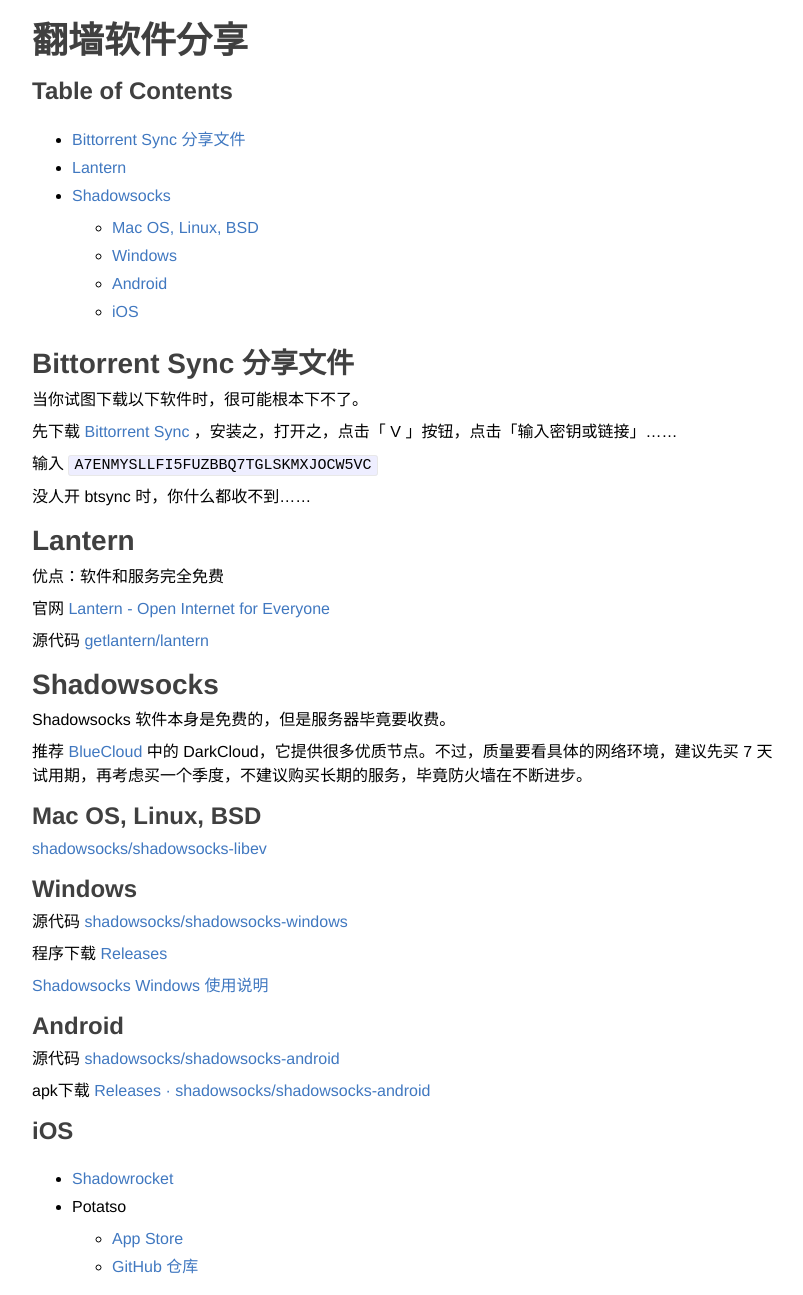
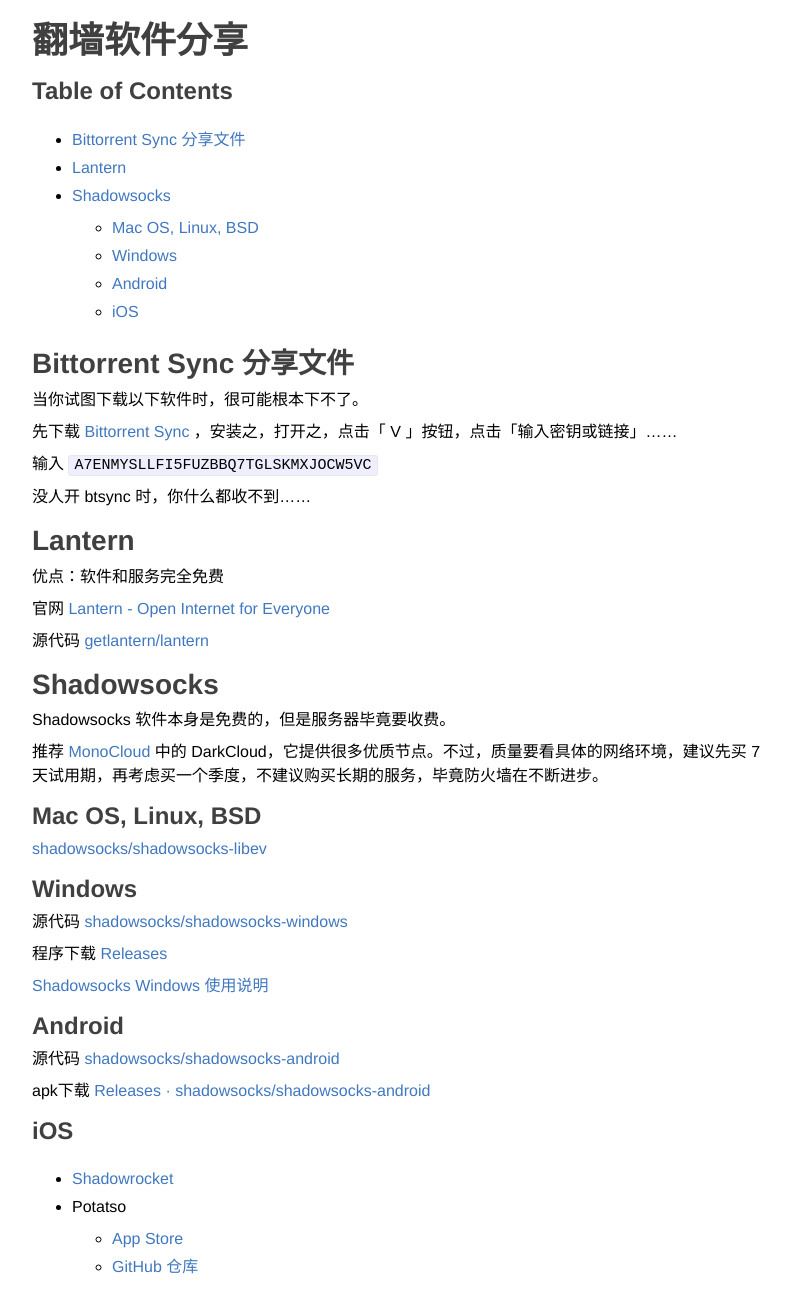
Before and after one commit to ccoode/awesome, a Jekyll site: the page built from fuckgfw.md, in a window 1280 px wide. Shown: the whole page, without its empty margins (234-1037 px from the left). Built offline with Jekyll 4.4.1, drawn with Linux system fonts in a browser that asks for light colours; our own code applies the rules of GitHub Pages for plain Markdown files.

Commit message:
Update fuckgfw.md

```diff
--- a/fuckgfw.md
+++ b/fuckgfw.md
@@ -26,7 +26,7 @@
 
 Shadowsocks 软件本身是免费的，但是服务器毕竟要收费。
 
-推荐 [BlueCloud](https://bluecloud.xyz/) 中的 DarkCloud，它提供很多优质节点。不过，质量要看具体的网络环境，建议先买 7 天试用期，再考虑买一个季度，不建议购买长期的服务，毕竟防火墙在不断进步。
+推荐 [MonoCloud](https://monocloud.co/) 中的 DarkCloud，它提供很多优质节点。不过，质量要看具体的网络环境，建议先买 7 天试用期，再考虑买一个季度，不建议购买长期的服务，毕竟防火墙在不断进步。
 
 ### Mac OS, Linux, BSD
 
@@ -52,4 +52,4 @@
 * [Shadowrocket](https://itunes.apple.com/cn/app/shadowrocket/id932747118)
 * Potatso
     * [App Store](https://itunes.apple.com/us/app/id1070901416)
-    * [GitHub 仓库](https://github.com/icodesign/Potatso-iOS)
+    * [GitHub 仓库](https://github.com/shadowsocks/Potatso)
```
